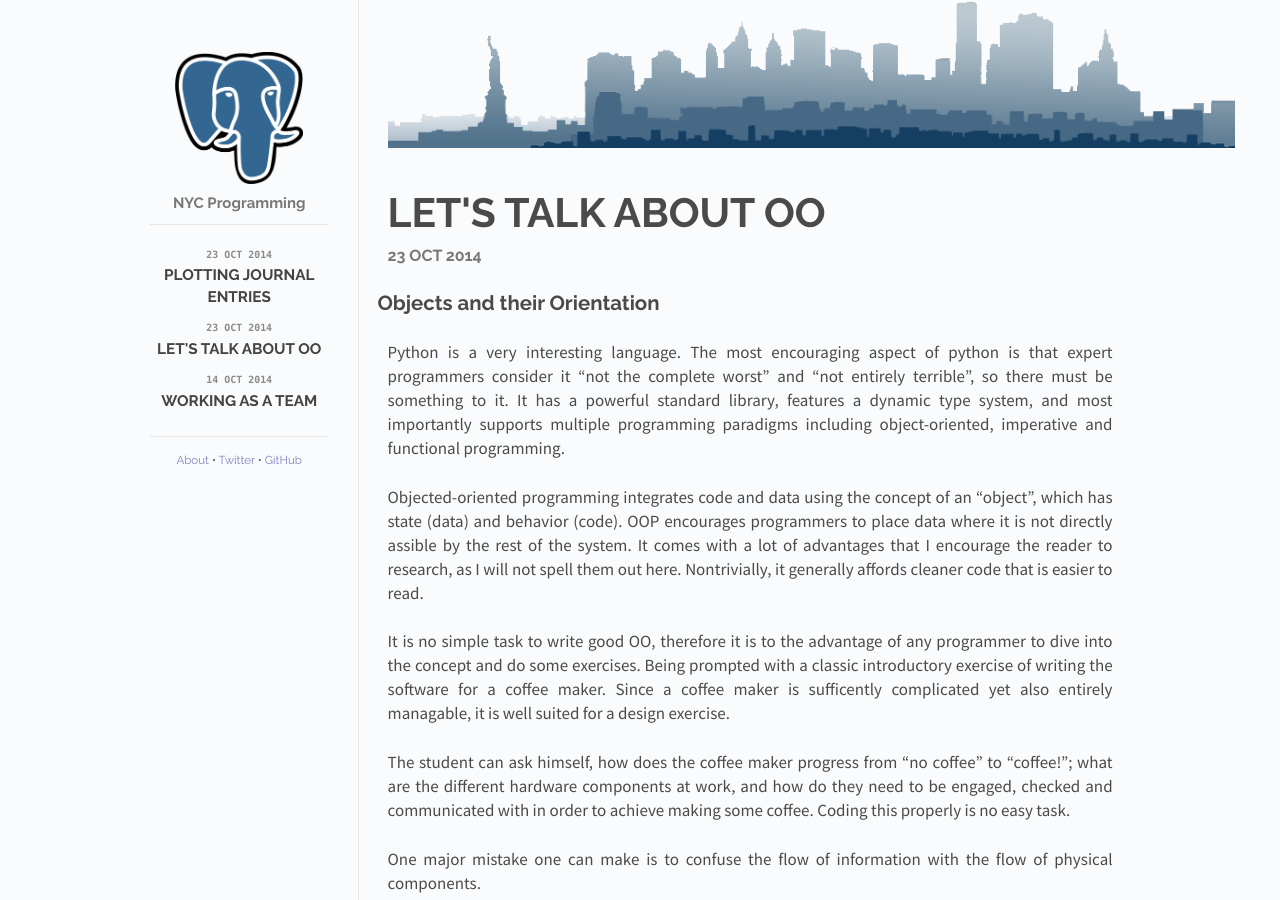
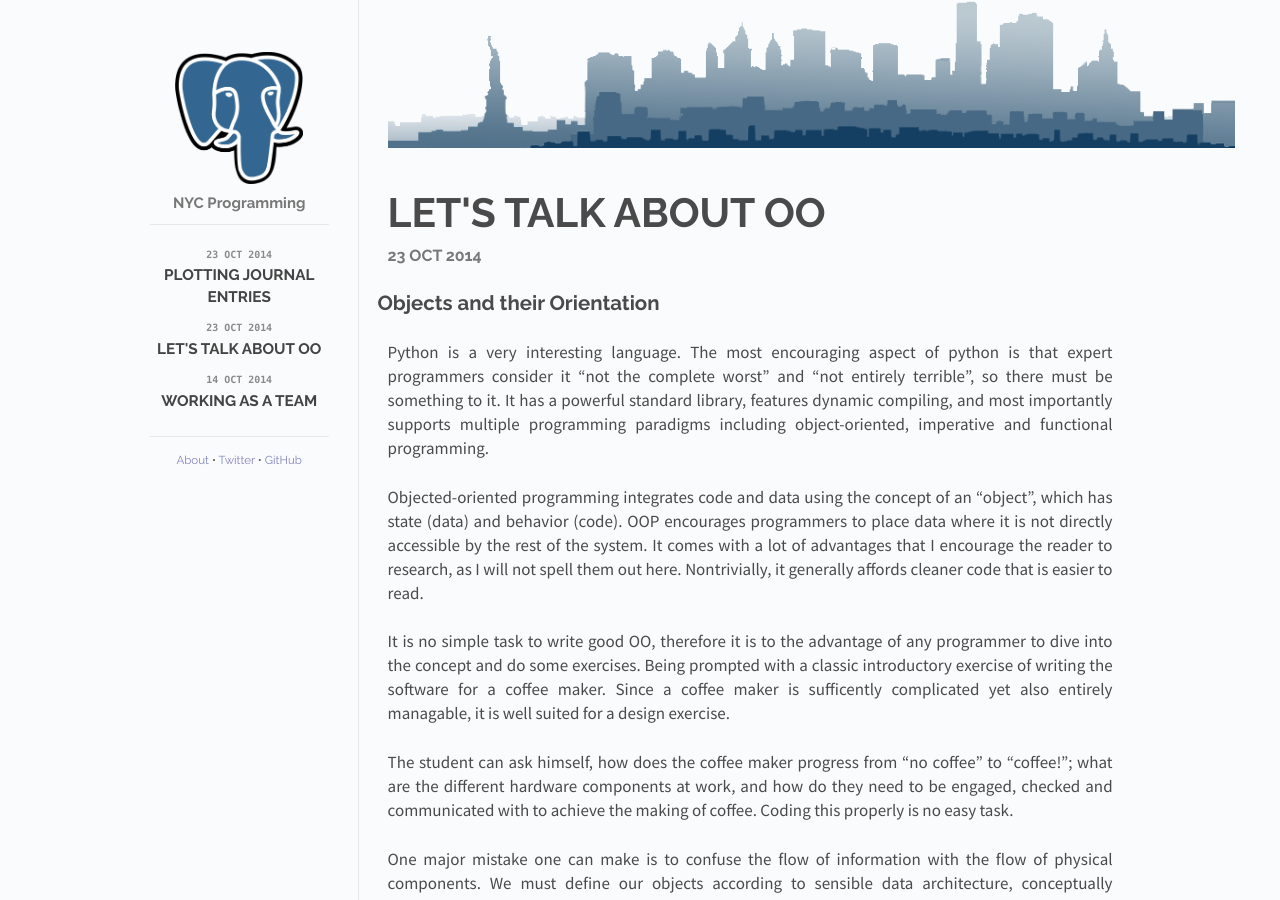
Before and after one commit to robbyoconnor/lucasbrambrink.github.io, a Jekyll site: the page built from _posts/2014-10-17-coffeemaker.md, in a window 1280 px wide. Built offline with Jekyll 4.4.1, drawn with Linux system fonts in a browser that asks for light colours; Markdown is read by kramdown in place of the engine named in the settings; some of the changed text lies outside the part shown.

Commit message:
edited older post

```diff
--- a/_posts/2014-10-17-coffeemaker.md
+++ b/_posts/2014-10-17-coffeemaker.md
@@ -8,12 +8,12 @@ categories: posts
 
 ##Objects and their Orientation
 
-Python is a very interesting language. The most encouraging aspect of python is that expert programmers consider it "not the complete worst" and "not entirely terrible", so there must be something to it. It has a powerful standard library, features a dynamic type system, and most importantly supports multiple programming paradigms including object-oriented, imperative and functional programming.
+Python is a very interesting language. The most encouraging aspect of python is that expert programmers consider it "not the complete worst" and "not entirely terrible", so there must be something to it. It has a powerful standard library, features dynamic compiling, and most importantly supports multiple programming paradigms including object-oriented, imperative and functional programming.
 
-Objected-oriented programming integrates code and data using the concept of an "object", which has state (data) and behavior (code). OOP encourages programmers to place data where it is not directly assible by the rest of the system. It comes with a lot of advantages that I encourage the reader to research, as I will not spell them out here. Nontrivially, it generally affords cleaner code that is easier to read.
+Objected-oriented programming integrates code and data using the concept of an "object", which has state (data) and behavior (code). OOP encourages programmers to place data where it is not directly accessible by the rest of the system. It comes with a lot of advantages that I encourage the reader to research, as I will not spell them out here. Nontrivially, it generally affords cleaner code that is easier to read.
 
 It is no simple task to write good OO, therefore it is to the advantage of any programmer to dive into the concept and do some exercises. Being prompted with a classic introductory exercise of writing the software for a coffee maker. Since a coffee maker is sufficently complicated yet also entirely managable, it is well suited for a design exercise.
 
-The student can ask himself, how does the coffee maker progress from "no coffee" to "coffee!"; what are the different hardware components at work, and how do they need to be engaged, checked and communicated with in order to achieve making some coffee. Coding this properly is no easy task.
+The student can ask himself, how does the coffee maker progress from "no coffee" to "coffee!"; what are the different hardware components at work, and how do they need to be engaged, checked and communicated with to achieve the making of coffee. Coding this properly is no easy task.
 
-One major mistake one can make is to confuse the flow of information with the flow of physical components.
+One major mistake one can make is to confuse the flow of information with the flow of physical components. We must define our objects according to sensible data architecture, conceptually divorcing them from their physical counterpart.
```
